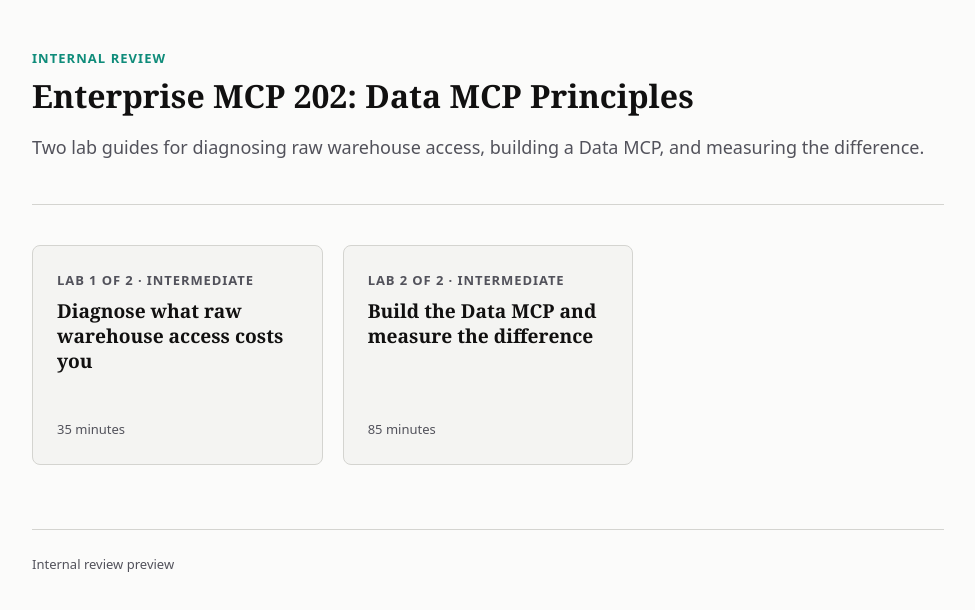
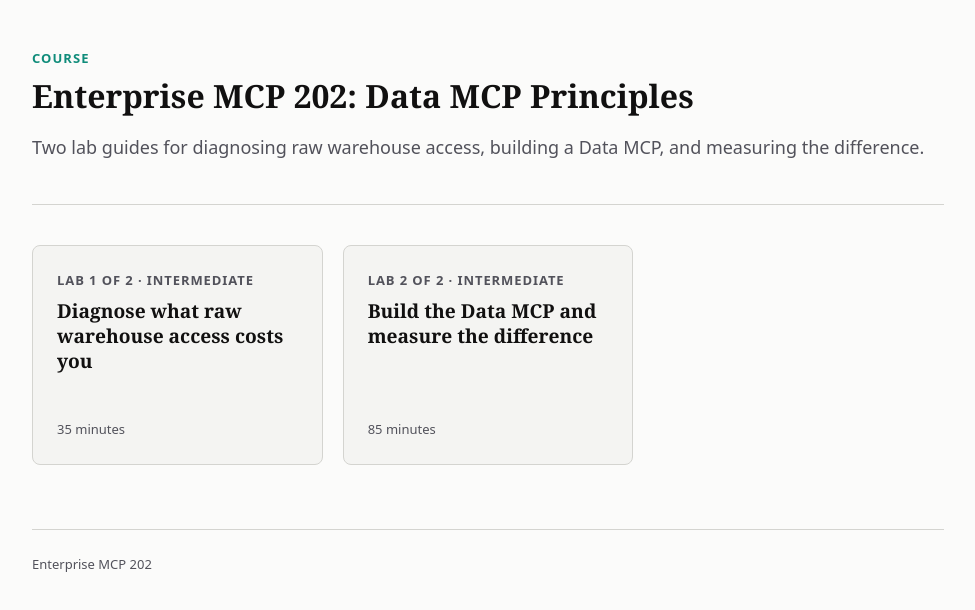
Before and after one commit to Workato-TFO/enterprise-mcp-202, a plain HTML site: page docs/index.html in a window 1280 px wide. Shown: the whole page, without its empty margins (152-1127 px from the left). Drawn offline with Linux system fonts and the light colour scheme.

Commit message:
Mark repository designed public

```diff
--- a/docs/index.html
+++ b/docs/index.html
@@ -24,7 +24,7 @@
 <body>
   <main>
     <header>
-      <p class="eyebrow">Internal review</p>
+      <p class="eyebrow">Course</p>
       <h1>Enterprise MCP 202: Data MCP Principles</h1>
       <p>Two lab guides for diagnosing raw warehouse access, building a Data MCP, and measuring the difference.</p>
     </header>
@@ -32,7 +32,7 @@
       <a href="./mcp-202-1-observe-diagnose.html"><span class="kicker">Lab 1 of 2 · Intermediate</span><h2>Diagnose what raw warehouse access costs you</h2><span class="meta">35 minutes</span></a>
       <a href="./mcp-202-2-build-measure.html"><span class="kicker">Lab 2 of 2 · Intermediate</span><h2>Build the Data MCP and measure the difference</h2><span class="meta">85 minutes</span></a>
     </section>
-    <footer>Internal review preview</footer>
+    <footer>Enterprise MCP 202</footer>
   </main>
 </body>
 </html>
```
Also changed, not shown: 2 other files.
